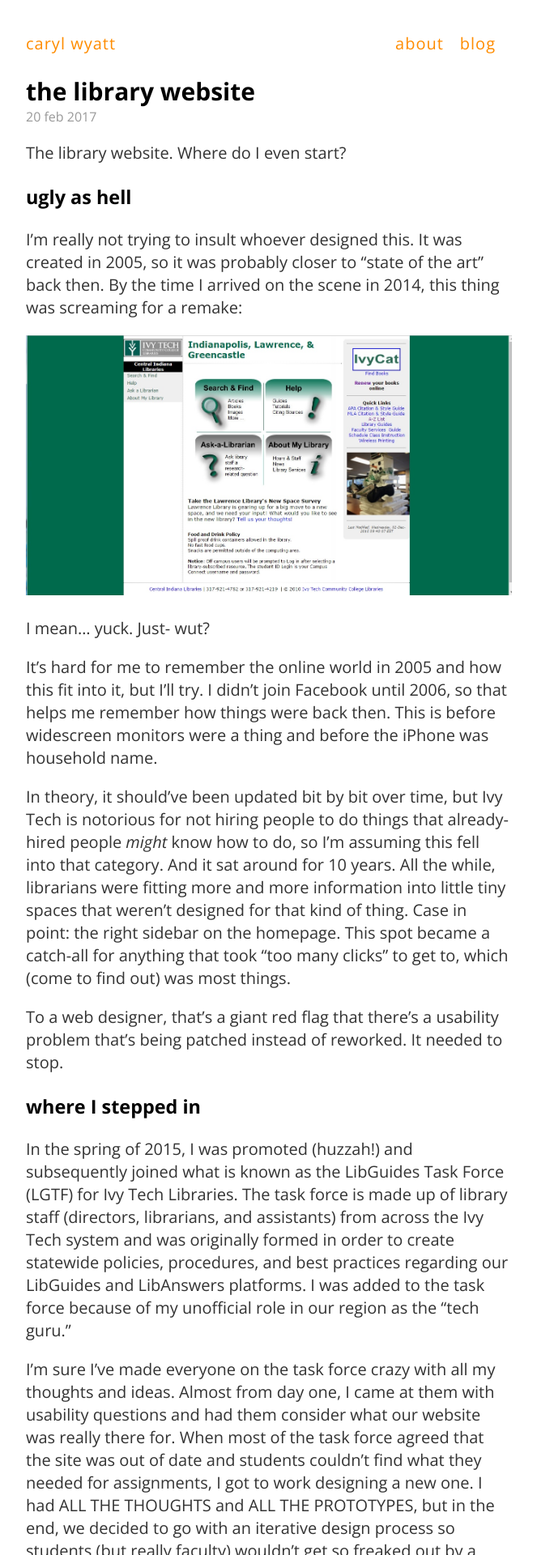
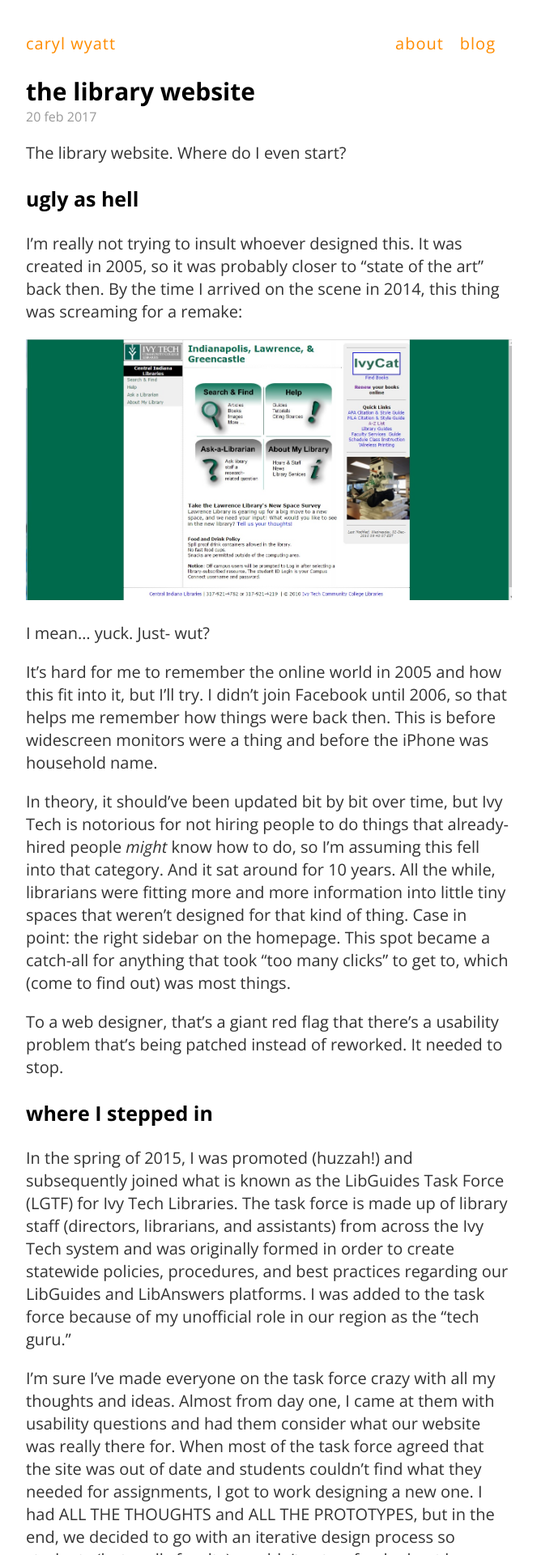
Before and after one commit to carylwyatt/carylwyatt.github.io, a Jekyll site: the page built from _posts/2017-02-20-library-website.md, in a window 1280 px wide. Shown: the top 1920 px of the page at 81% size, without its empty margins (308-971 px from the left). Built offline with Jekyll 4.4.1, drawn with Linux system fonts in a browser that asks for light colours.

Commit message:
Update style.css
added h3 style

```diff
--- a/css/style.css
+++ b/css/style.css
@@ -56,6 +56,10 @@ h2 {
     font-weight:700;
     margin-bottom:0;
 }
+h3 {
+    font-size:1.25em;
+    font-weight:700;
+}
 p {
     line-height: 1.4em;
     color: #333;
```
